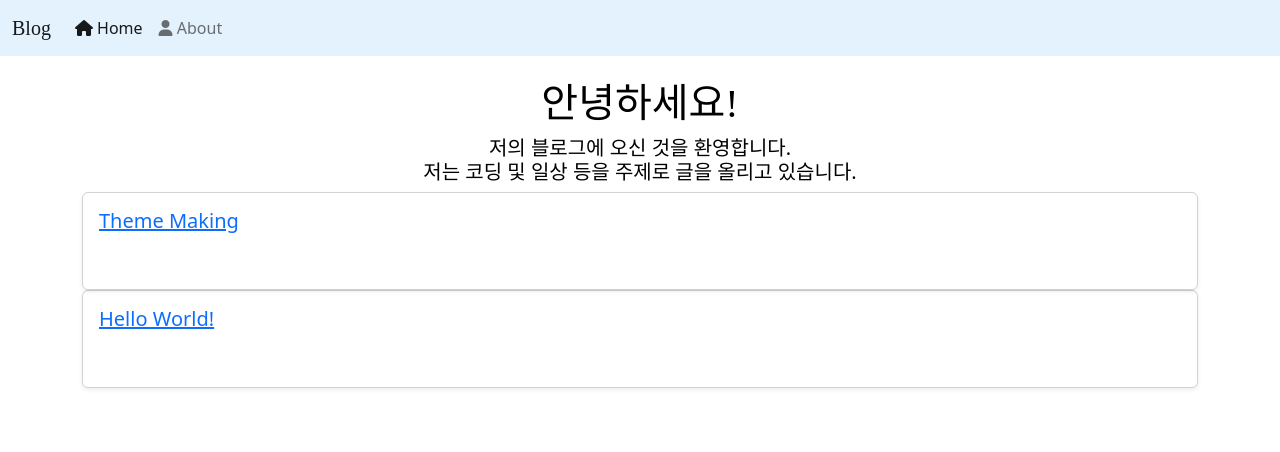
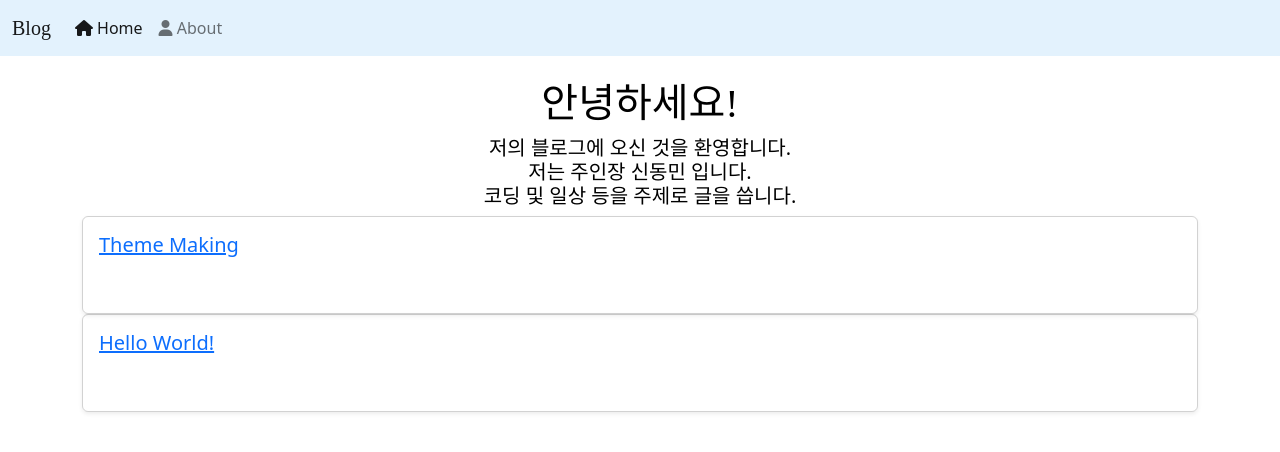
Before and after one commit to happydm09/B, a Jekyll site: the page built from pages/home.md, in a window 1280 px wide. Shown: the top 452 px of the page. Built offline with Jekyll 4.4.1, drawn with Linux system fonts in a browser that asks for light colours; nearby versions of some CDN libraries; some web fonts are replaced.

Commit message:
Update _config.yml

```diff
--- a/_config.yml
+++ b/_config.yml
@@ -2,4 +2,4 @@ base-url: /B
 about-url: https://dm-09.github.io/
 
 Header: 안녕하세요!
-Description: 저의 블로그에 오신 것을 환영합니다. <br> 저는 코딩 및 일상 등을 주제로 글을 올리고 있습니다.
+Description: 저의 블로그에 오신 것을 환영합니다. <br> 저는 주인장 신동민 입니다. <br> 코딩 및 일상 등을 주제로 글을 씁니다.
```
